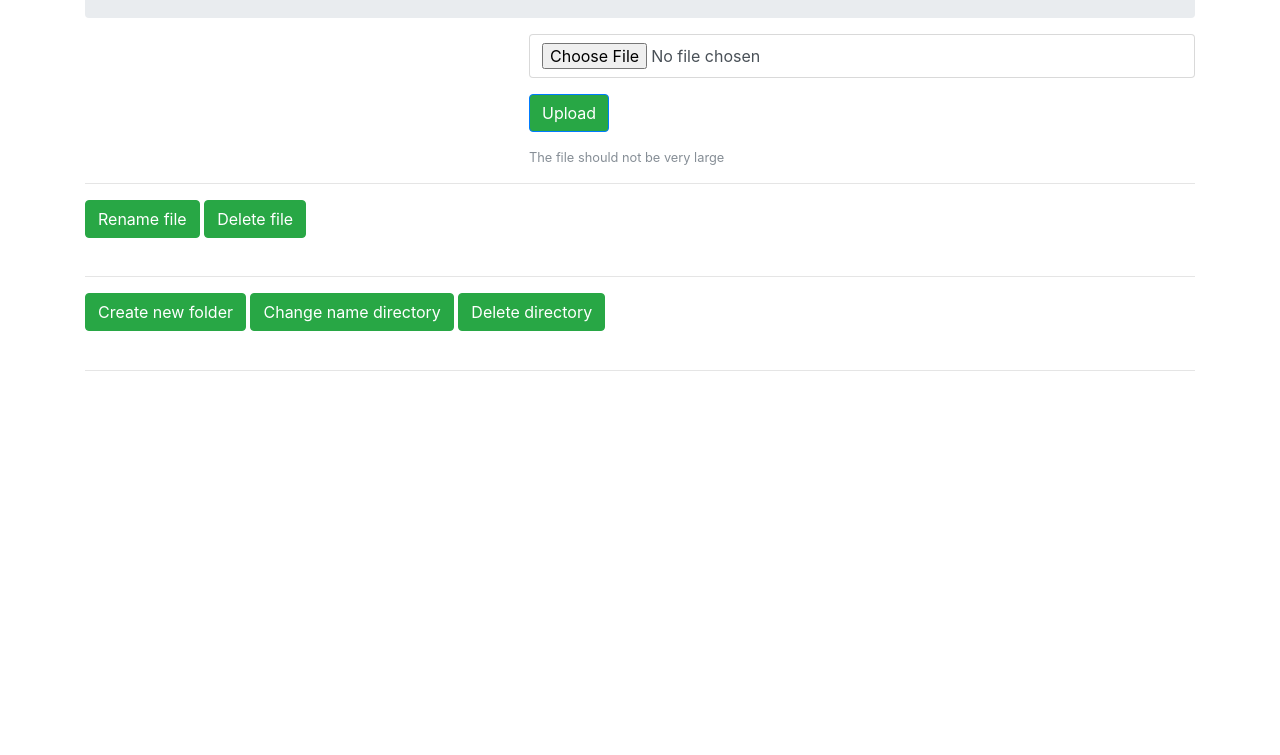
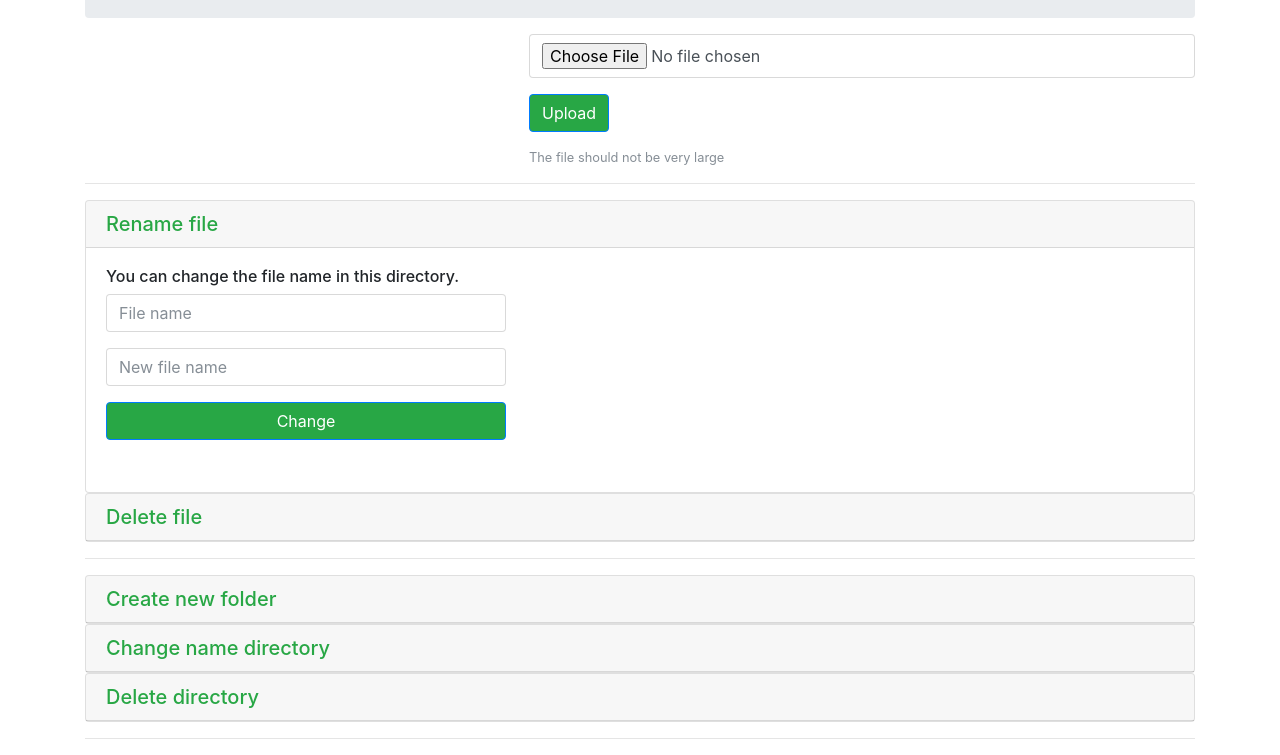
Before and after one commit to utkini/file_storage, a Flask app: template app/templates/home.html in a window 1280 px wide. Shown: the part 148-903 px from the top of the page. Before the commit the page ends 519 px from the top, so only its background shows below. Run offline with Flask 2, Linux system fonts and the light colour scheme; the template is opened without the code that fills it, so the values that code supplies are empty; some libraries are stand-ins or nearby versions.

Commit message:
html: fixed drop-down menu

```diff
--- a/app/templates/home.html
+++ b/app/templates/home.html
@@ -46,23 +46,24 @@
     </form>
     </div>
 <hr>
-    <p>
-        <button class="btn btn-primary btn-success" type="button" data-toggle="collapse"
-                data-target="#RenameFile" aria-expanded="false" aria-controls="collapseExample1"
-                style="margin-bottom: 2%">
+
+
+
+<div id="accordion" role="tablist">
+  <div class="card">
+
+	    <div class="card-header" role="tab" id="headingOne">
+	      <h5 class="mb-0">
+	        <a data-toggle="collapse" href="#collapseOne" aria-expanded="true" aria-controls="collapseOne"
+            class="text-success">
 	          Rename file
-        </button>
+	        </a>
+	      </h5>
+	    </div>
 
-        <button class="btn btn-primary btn-success" type="button" data-toggle="collapse"
-                data-target="#DeleteFile" aria-expanded="false" aria-controls="collapseExample1"
-                style="margin-bottom: 2%">
-                Delete file
-        </button>
-
-    </p>
-
-    <div class="collapse" id="RenameFile">
-        <div class="card card-body">
+	    <div id="collapseOne" class="collapse show" role="tabpanel" aria-labelledby="headingOne"
+             data-parent="#accordion">
+	      <div class="card-body">
 	        <div style="margin-right: 1vw; max-width: 400px;margin-bottom: 3%">
                 <form method="post" action="">
                     <h6>You can change the file name in this directory.</h6>
@@ -78,7 +79,8 @@
                         </div>
 
                         <div class="form-group">
-                            <input type="text" class="form-control" id="InputNewFilename" placeholder="New file name"
+                            <input type="text" class="form-control" id="InputNewFilename"
+                                   placeholder="New file name"
                                    name="rename_file_new" value="{{ request.form.rename_file_new }}">
                             {% if error_fp %}
                             <small id="userhelp" class="form-text text-muted">
@@ -92,8 +94,19 @@
 	      </div>
 	    </div>
 
-    <div class="collapse" id="DeleteFile">
-        <div class="card card-body">
+  </div>
+
+  <div class="card">
+    <div class="card-header" role="tab" id="headingTwo">
+      <h5 class="mb-0">
+        <a class="collapsed text-success" data-toggle="collapse" href="#collapseTwo" aria-expanded="false"
+           aria-controls="collapseTwo">
+          Delete file
+        </a>
+      </h5>
+    </div>
+    <div id="collapseTwo" class="collapse" role="tabpanel" aria-labelledby="headingTwo" data-parent="#accordion">
+        <div class="card-body">
             <div style="margin-right: 1vw; max-width: 400px;margin-bottom: 3%">
                 <form method="post" action="">
                     <h6>You can remove the love file from this directory.</h6>
@@ -123,40 +136,31 @@
             </div>
         </div>
     </div>
-
-
-
-
+  </div>
 
     <hr>
 
-        <button class="btn btn-primary btn-success" type="button" data-toggle="collapse"
-                data-target="#СreateNewFolder" aria-expanded="false" aria-controls="collapseExample"
-                style="margin-bottom: 2%">
+      <div class="card">
+
+            <div class="card-header" role="tab" id="headingFour">
+              <h5 class="mb-0">
+                <a data-toggle="collapse" href="#collapseFour" aria-expanded="false" aria-controls="collapseFour"
+                class="collapsed text-success">
                   Create new folder
-        </button>
+                </a>
+              </h5>
+            </div>
 
-        <button class="btn btn-primary btn-success" type="button" data-toggle="collapse"
-                data-target="#ChangeNameDirectory" aria-expanded="false" aria-controls="collapseExample"
-                style="margin-bottom: 2%">
-                Change name directory
-        </button>
-
-        <button class="btn btn-primary btn-success" type="button" data-toggle="collapse"
-                data-target="#DeleteDirectory" aria-expanded="false" aria-controls="collapseExample"
-                style="margin-bottom: 2%">
-                Delete directory
-        </button>
-
-
-    <div class="collapse" id="СreateNewFolder">
-        <div class="card card-body">
+            <div id="collapseFour" class="collapse" role="tabpanel" aria-labelledby="headingFour"
+                 data-parent="#accordion">
+              <div class="card-body">
                     <div style="margin-right: 1vw; max-width: 400px;margin-bottom: 3%">
                         <form method="post" action="">
                             <h6>You can create new folder in this directory.</h6>
 
                                 <div class="form-group">
-                            <input type="text" class="form-control" id="InputDirectory" placeholder="Folder name"
+                                    <input type="text" class="form-control" id="InputDirectory"
+                                           placeholder="Folder name"
                                             name="create_new_folder" value="{{ request.form.create_new_folder }}">
                                     {% if error_create_folder %}
                                     <small id="userhelp" class="form-text text-muted">
@@ -166,7 +170,8 @@
                                 </div>
 
                         <div class="form-group">
-                            <input type="password" class="form-control" id="InputFolderPassword" placeholder="Password"
+                            <input type="password" class="form-control" id="InputFolderPassword"
+                                   placeholder="Password"
                                    name="create_folder_password" value="{{ request.form.create_folder_password }}">
                             {% if error_create_folder_p %}
                             <small id="userhelp" class="form-text text-muted">
@@ -174,14 +179,30 @@
                             </small>
                             {% endif %}
                         </div>
-                    <button type="submit" class="btn btn-primary bg-success" style="width: 100%">Create Folder</button>
+                            <button type="submit" class="btn btn-primary bg-success" style="width: 100%">
+                                Create Folder
+                            </button>
                         </form>
                     </div>
               </div>
             </div>
 
-    <div class="collapse" id="ChangeNameDirectory">
-        <div class="card card-body">
+      </div>
+
+      <div class="card">
+
+            <div class="card-header" role="tab" id="headingFive">
+              <h5 class="mb-0">
+                <a data-toggle="collapse" href="#collapseFive" aria-expanded="false" aria-controls="collapseFive"
+                class="collapsed text-success">
+                  Change name directory
+                </a>
+              </h5>
+            </div>
+
+            <div id="collapseFive" class="collapse" role="tabpanel" aria-labelledby="headingFive"
+                 data-parent="#accordion">
+                <div class="card-body">
                     <div style="margin-right: 1vw; max-width: 400px;margin-bottom: 3%">
                         <form method="post" action="">
                             <h6>You can always change the name of the folder where you are located.</h6>
@@ -206,14 +227,28 @@
                                     </small>
                                     {% endif %}
                                 </div>
-                    <button type="submit" class="btn btn-primary bg-success" style="width: 100%">Change name directory</button>
+                            <button type="submit" class="btn btn-primary bg-success" style="width: 100%">
+                                Change name directory
+                            </button>
                         </form>
                     </div>
                 </div>
             </div>
+      </div>
 
-    <div class="collapse" id="DeleteDirectory">
-        <div class="card card-body">
+      <div class="card">
+        <div class="card-header" role="tab" id="headingSix">
+          <h5 class="mb-0">
+            <a class="collapsed text-success" data-toggle="collapse" href="#collapseSix" aria-expanded="false"
+               aria-controls="collapseSix">
+              Delete directory
+            </a>
+          </h5>
+        </div>
+        <div id="collapseSix" class="collapse" role="tabpanel" aria-labelledby="headingThree"
+             data-parent="#accordion">
+          <div class="card-body">
+
               <div style="margin-right: 1vw; max-width: 400px;margin-bottom: 3%">
                 <form method="post" action="">
                     <h6>You can delete any folder in this directory.</h6>
@@ -241,9 +276,12 @@
                     <button type="submit" class="btn btn-primary bg-success" style="width: 100%">Delete folder</button>
                 </form>
               </div>
+
+          </div>
         </div>
       </div>
 
+</div>
 
 
 <hr>
```
Lines whose indentation alone changed are shown as unchanged.
